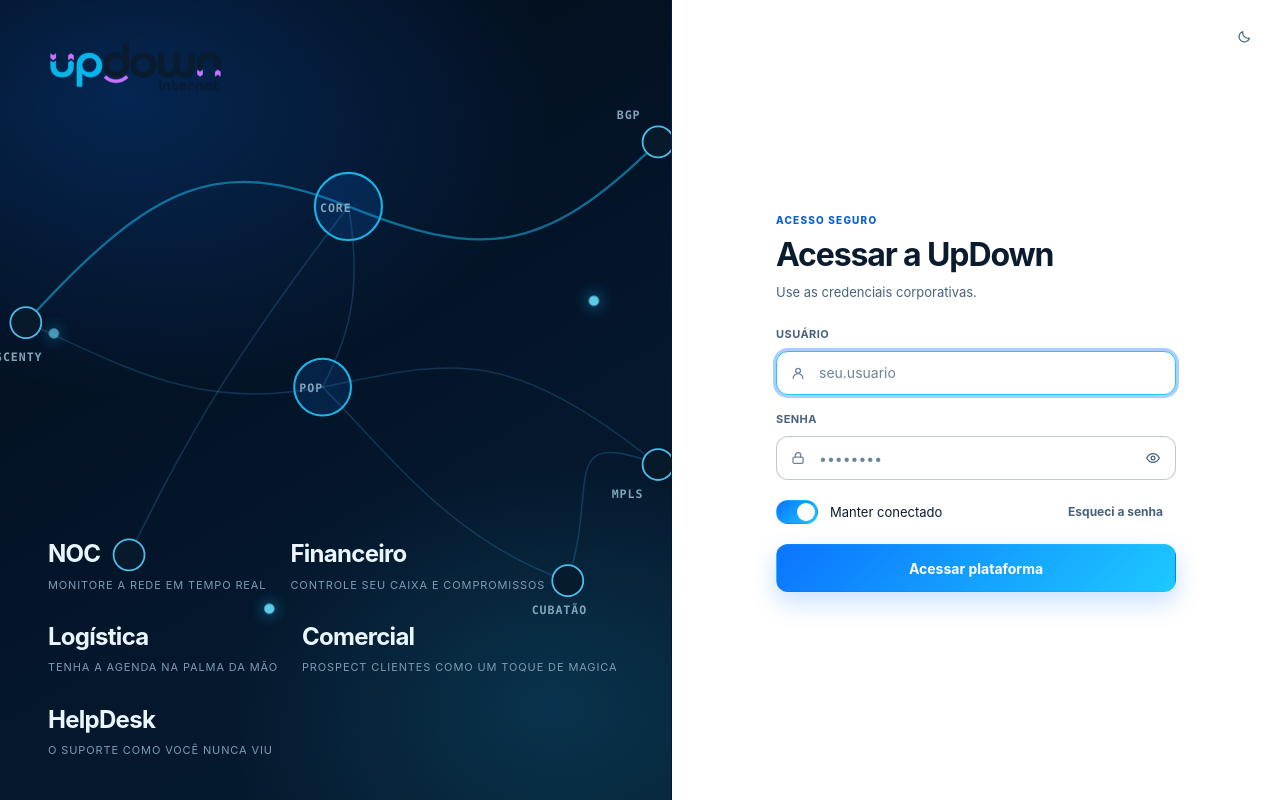
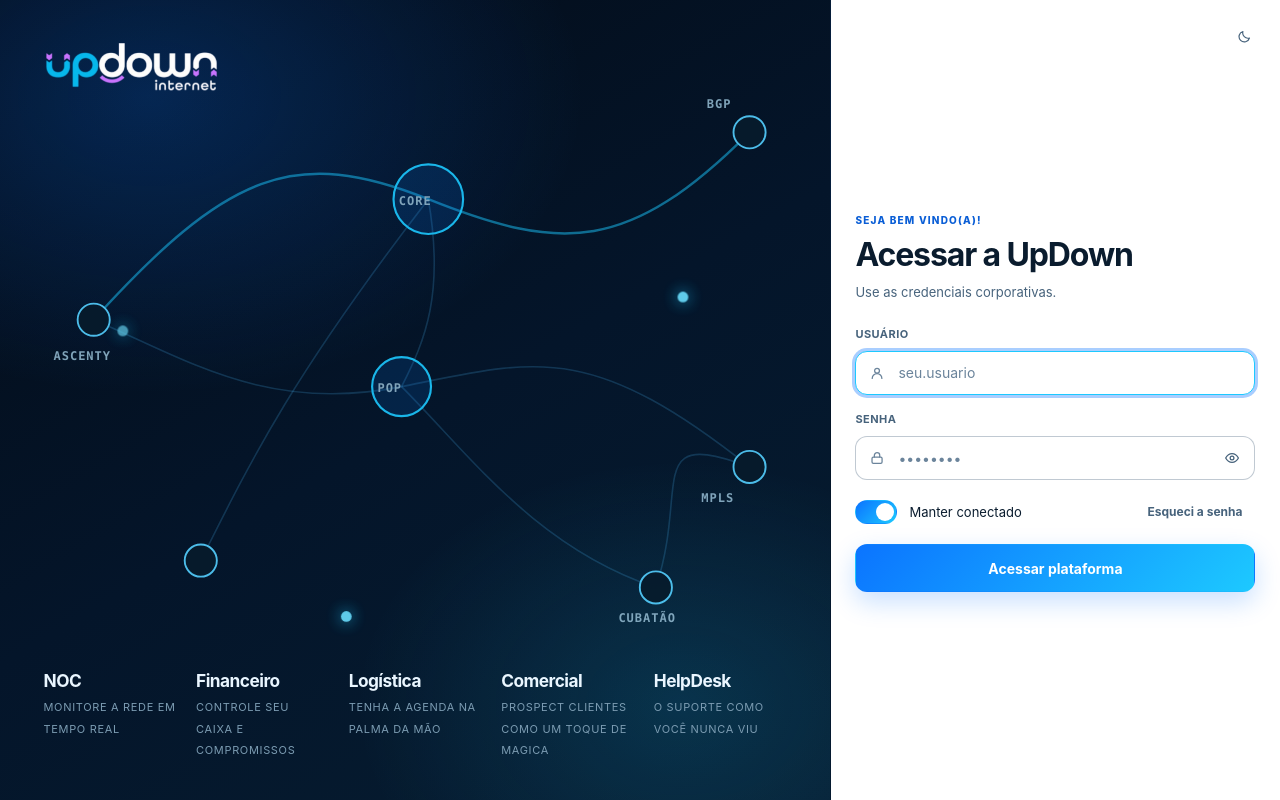
Before and after one commit to FelpLuis/Topologia-NOC.github.io, a website: page public/login.html in a window 1280 px wide. Drawn offline with Linux system fonts and the light colour scheme; no server answers.

Commit message:
Loginpage

```diff
--- a/public/css/noc/components.css
+++ b/public/css/noc/components.css
@@ -31,12 +31,14 @@
 
 .brand-lg .brand-art { width: 180px; height: 52px; }
 
-/* No tema claro o logotipo branco some sobre as superfícies claras; a appbar
-   segue com gradiente escuro nos dois temas, então mantém a arte original. */
+/* No tema claro o logotipo branco some sobre as superfícies claras. A appbar e
+   o painel de marca do login seguem escuros nos dois temas, então continuam com
+   a arte original. */
 :root[data-theme="light"] .brand-art {
   background-image: url("/assets/brand/updown-internet-alpha-dark.png");
 }
-:root[data-theme="light"] .appbar .brand-art {
+:root[data-theme="light"] .appbar .brand-art,
+:root[data-theme="light"] .auth-visual .brand-art {
   background-image: url("/assets/brand/updown-internet-alpha.png");
 }
 
--- a/public/css/noc/screens.css
+++ b/public/css/noc/screens.css
@@ -5,10 +5,13 @@
 /* ---------------------------------------------------------
    1. Autenticação (login / nova senha)
    --------------------------------------------------------- */
+/* O painel de marca leva ~65% porque os recursos ficam numa fila só e precisam
+   da largura; o piso de 448px na coluna do formulário existe para que essa
+   folga nunca seja tirada do card de acesso (400px + respiro lateral). */
 .auth {
   min-height: 100dvh;
   display: grid;
-  grid-template-columns: 1.05fr .95fr;
+  grid-template-columns: minmax(0, 1.85fr) minmax(448px, 1fr);
 }
 
 .auth-visual {
@@ -17,7 +20,7 @@
   display: flex;
   flex-direction: column;
   justify-content: space-between;
-  padding: var(--s-10) var(--s-12);
+  padding: var(--s-10) clamp(var(--s-6), 3.4vw, var(--s-12));
   border-right: 1px solid var(--line);
   background:
     radial-gradient(700px 480px at 18% 12%, rgba(11, 116, 255, .24), transparent 62%),
@@ -64,15 +67,30 @@
   100% { transform: translate(250px, 96px); opacity: 0; }
 }
 
+/* Uma fila só: `grid-auto-flow: column` mantém os recursos lado a lado sem
+   depender da quantidade — o login tem cinco, a troca de senha tem três — e
+   `minmax(0, 1fr)` deixa cada coluna encolher para quebrar a descrição em
+   linhas em vez de estourar a largura do painel. */
 .auth-stats {
   position: relative;
-  display: flex;
-  gap: var(--s-6);
-  flex-wrap: wrap;
+  display: grid;
+  grid-auto-flow: column;
+  grid-auto-columns: minmax(0, 1fr);
+  gap: var(--s-5);
 }
-.auth-stats div { min-width: 120px; }
-.auth-stats strong { display: block; font-size: var(--fs-24); letter-spacing: -.03em; }
-.auth-stats small { color: #7c9cb2; font-size: var(--fs-11); text-transform: uppercase; letter-spacing: .08em; }
+.auth-stats div { min-width: 0; }
+.auth-stats strong {
+  display: block;
+  font-size: clamp(var(--fs-16), 1.35vw, var(--fs-24));
+  letter-spacing: -.03em;
+}
+.auth-stats small {
+  color: #7c9cb2;
+  font-size: var(--fs-11);
+  text-transform: uppercase;
+  letter-spacing: .06em;
+  overflow-wrap: break-word;
+}
 
 .auth-panel {
   display: grid;
--- a/public/login.html
+++ b/public/login.html
@@ -73,7 +73,7 @@
         <span class="brand-art" aria-hidden="true"></span>
       </a>
 
-      <span class="kicker">Acesso seguro</span>
+      <span class="kicker">Seja bem vindo(a)!</span>
       <h1 class="page-title" style="font-size:var(--fs-32)">Acessar a UpDown</h1>
       <p class="page-sub">Use as credenciais corporativas.</p>
 
```
Also changed, not shown: src/worker.js.
